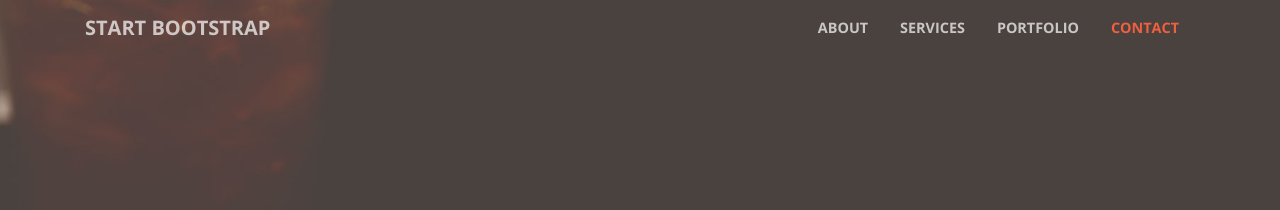
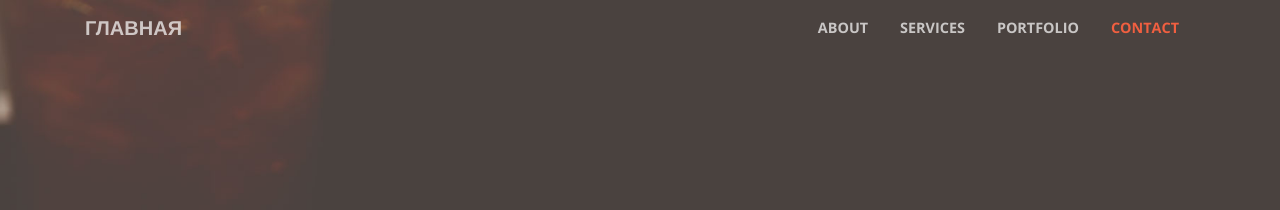
Before and after one commit to climbind/climbind.github.io, a Jekyll site: the page index.html, which Jekyll copies as it is, in a window 1280 px wide. Shown: the top 210 px of the page. Built offline with Jekyll 4.4.1, drawn with Linux system fonts in a browser that asks for light colours.

Commit message:
Update index.html

```diff
--- a/index.html
+++ b/index.html
@@ -31,7 +31,7 @@
     <!-- Navigation -->
     <nav class="navbar navbar-expand-lg navbar-light fixed-top" id="mainNav">
       <div class="container">
-        <a class="navbar-brand js-scroll-trigger" href="#page-top">Start Bootstrap</a>
+        <a class="navbar-brand js-scroll-trigger" href="#page-top">Главная</a>
         <button class="navbar-toggler navbar-toggler-right" type="button" data-toggle="collapse" data-target="#navbarResponsive" aria-controls="navbarResponsive" aria-expanded="false" aria-label="Toggle navigation">
           <span class="navbar-toggler-icon"></span>
         </button>
```
